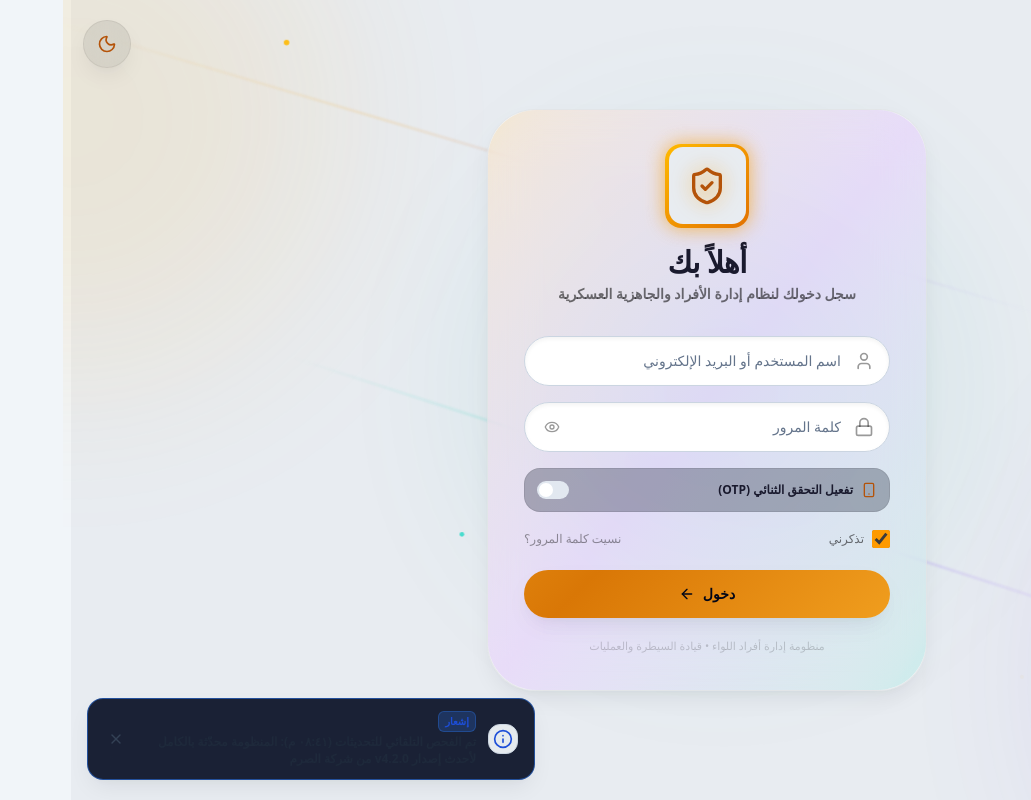
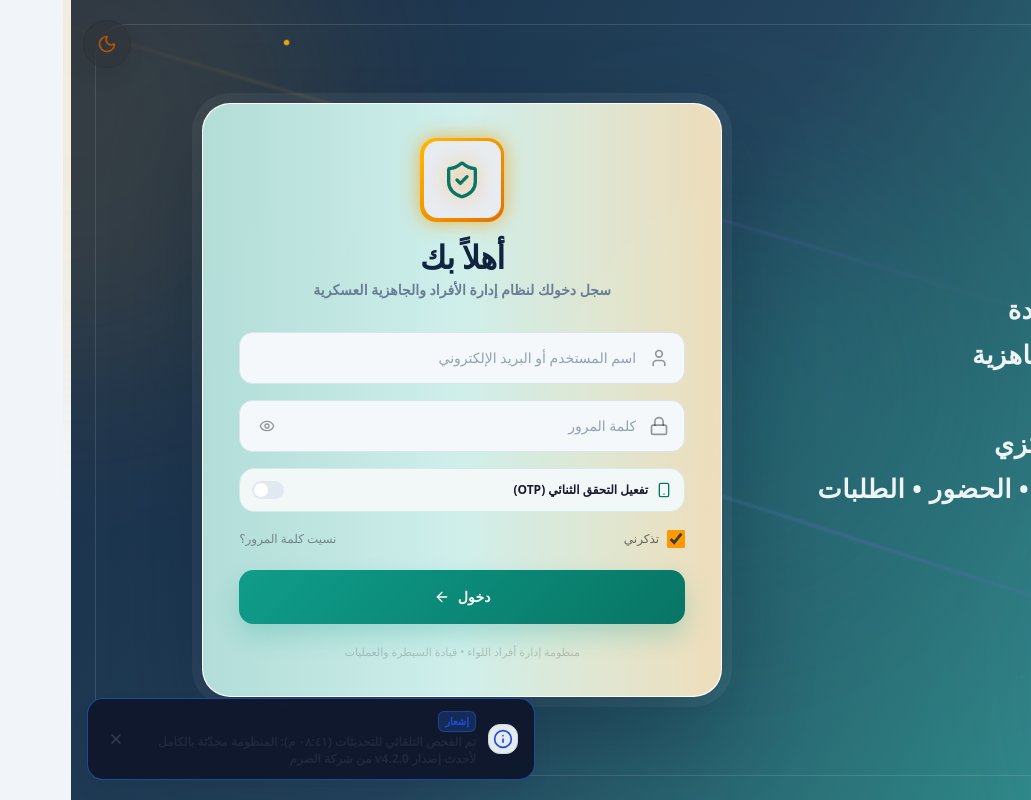
Before and after one commit to darwishriad1/L43shoon-afrad, a React (Vite) app: page / in a window 1280 px wide. Shown: the whole page, without its empty margins (249-1280 px from the left). Built offline with nearby package versions, Linux system fonts and the light colour scheme.

Commit message:
feat: redesign command desk and secure login screens

```diff
--- a/src/components/LoginPage.tsx
+++ b/src/components/LoginPage.tsx
@@ -74,7 +74,7 @@ export const LoginPage: React.FC<LoginPageProps> = ({
   };
 
   return (
-    <div className="min-h-screen min-h-[100dvh] w-full flex items-center justify-center p-4 relative overflow-x-hidden bg-[var(--bg)] transition-colors duration-500 font-sans select-none dir-rtl" dir="rtl">
+    <div className="login-shell min-h-screen min-h-[100dvh] w-full flex items-center justify-center p-4 relative overflow-x-hidden bg-[var(--bg)] transition-colors duration-500 font-sans select-none dir-rtl" dir="rtl">
 
       {/* Floating Theme Toggle Button */}
       <button
@@ -140,7 +140,7 @@ export const LoginPage: React.FC<LoginPageProps> = ({
       </div>
 
       {/* Main Glassmorphic Login Card */}
-      <div className="relative z-10 w-full max-w-[440px] p-6 sm:p-9 bg-[var(--card-bg)] backdrop-blur-xl border border-[var(--card-border)] rounded-[2.5rem] sm:rounded-[3rem] shadow-2xl transition-all duration-500 my-auto">
+      <div className="login-card relative z-10 w-full max-w-[440px] p-6 sm:p-9 bg-[var(--card-bg)] backdrop-blur-xl border border-[var(--card-border)] rounded-[2.5rem] sm:rounded-[3rem] shadow-2xl transition-all duration-500 my-auto">
 
         {/* Card Conic Glow Border Accent */}
         <div className="absolute inset-0 rounded-[inherit] pointer-events-none p-[1.5px] bg-gradient-to-br from-amber-500/20 via-purple-500/20 to-teal-500/20 -z-10 opacity-70" />
@@ -168,7 +168,7 @@ export const LoginPage: React.FC<LoginPageProps> = ({
         </div>
 
         {/* Form Body */}
-        <form onSubmit={handleLocalLogin} className="flex flex-col gap-4">
+        <form onSubmit={handleLocalLogin} className="login-form flex flex-col gap-4">
 
           {/* Email / Username Input Group */}
           <div className="relative">
--- a/src/index.css
+++ b/src/index.css
@@ -1091,3 +1091,152 @@ button:not(:disabled):active {
     transform: none;
   }
 }
+
+
+/* --- New login experience: secure operations gateway --- */
+.login-shell {
+  background:
+    linear-gradient(120deg, rgba(16, 35, 63, 0.97) 0%, rgba(18, 53, 79, 0.92) 45%, rgba(15, 157, 138, 0.84) 100%),
+    radial-gradient(circle at 14% 18%, rgba(214, 155, 39, 0.26), transparent 22rem) !important;
+}
+
+.login-shell::before {
+  content: "";
+  position: absolute;
+  inset: 1.5rem;
+  border: 1px solid rgba(255, 255, 255, 0.12);
+  border-radius: 2rem;
+  pointer-events: none;
+}
+
+.login-shell .login-card {
+  max-width: 520px !important;
+  padding: 2.25rem !important;
+  background: rgba(255, 255, 255, 0.97) !important;
+  border: 1px solid rgba(255, 255, 255, 0.78) !important;
+  border-radius: 1.75rem !important;
+  box-shadow: 0 32px 90px rgba(2, 18, 36, 0.32), 0 0 0 10px rgba(255, 255, 255, 0.06) !important;
+  color: var(--command-ink) !important;
+}
+
+.login-shell .login-card > div:first-child {
+  opacity: 0.3;
+  background: linear-gradient(90deg, var(--command-teal), #72d9c8, var(--command-gold)) !important;
+}
+
+.login-shell .login-card h1 {
+  color: var(--command-ink) !important;
+  font-size: clamp(1.55rem, 4vw, 2rem) !important;
+}
+
+.login-shell .login-card p {
+  color: var(--command-muted) !important;
+}
+
+.login-shell .login-card input:not([type="checkbox"]) {
+  min-height: 52px;
+  background: #f5f8fb !important;
+  border: 1px solid #d9e4ee !important;
+  border-radius: 0.85rem !important;
+  color: var(--command-ink) !important;
+  box-shadow: none !important;
+}
+
+.login-shell .login-card input:not([type="checkbox"]):focus {
+  background: #ffffff !important;
+  border-color: var(--command-teal) !important;
+  box-shadow: 0 0 0 4px rgba(15, 157, 138, 0.12) !important;
+}
+
+.login-shell .login-card input:not([type="checkbox"])::placeholder {
+  color: #91a2b5 !important;
+}
+
+.login-shell .login-card .login-form > div:nth-child(3) {
+  background: #f2f8f8 !important;
+  border-color: #d5ebe8 !important;
+  border-radius: 0.95rem !important;
+}
+
+.login-shell .login-card button[type="submit"] {
+  min-height: 54px;
+  border-radius: 0.9rem !important;
+  background: linear-gradient(135deg, #0f9d8a, #087565) !important;
+  color: #ffffff !important;
+  box-shadow: 0 12px 24px rgba(15, 157, 138, 0.24) !important;
+  letter-spacing: 0.01em;
+}
+
+.login-shell .login-card button[type="submit"]:hover {
+  filter: brightness(1.06);
+  transform: translateY(-1px);
+}
+
+.login-shell .login-card .text-amber-400,
+.login-shell .login-card .text-amber-500,
+.login-shell .login-card .text-amber-600 {
+  color: var(--command-teal-dark) !important;
+}
+
+.login-shell .login-card .bg-amber-500 {
+  background-color: var(--command-teal) !important;
+}
+
+.login-shell .login-card .text-slate-100,
+.login-shell .login-card .text-slate-200,
+.login-shell .login-card .text-slate-300 {
+  color: var(--command-ink) !important;
+}
+
+.login-shell .login-card .bg-slate-900\/30 {
+  background: #f4f8fb !important;
+}
+
+.login-shell .login-card .border-slate-800,
+.login-shell .login-card .border-slate-700 {
+  border-color: #dbe5ef !important;
+}
+
+@media (min-width: 900px) {
+  .login-shell::after {
+    content: "بوابة مركز القيادة\A إدارة الفرد والجاهزية\A\A دخول آمن ومركزي\A متابعة الجاهزية • الحضور • الطلبات";
+    white-space: pre;
+    position: absolute;
+    right: 9vw;
+    top: 50%;
+    transform: translateY(-50%);
+    width: min(26vw, 320px);
+    color: rgba(255, 255, 255, 0.92);
+    font-weight: 800;
+    font-size: clamp(1.15rem, 2vw, 1.8rem);
+    line-height: 1.75;
+    letter-spacing: 0.02em;
+    text-align: right;
+    padding-right: 1.5rem;
+    border-right: 3px solid rgba(114, 217, 200, 0.8);
+    pointer-events: none;
+  }
+
+  .login-shell .login-card {
+    margin-left: 9vw !important;
+    margin-right: auto !important;
+  }
+}
+
+@media (max-width: 899px) {
+  .login-shell::before {
+    inset: 0.65rem;
+    border-radius: 1.25rem;
+  }
+
+  .login-shell .login-card {
+    padding: 1.35rem !important;
+    border-radius: 1.35rem !important;
+  }
+}
+
+@media (prefers-reduced-motion: reduce) {
+  .login-shell .login-card button[type="submit"]:hover {
+    transform: none;
+  }
+}
```
